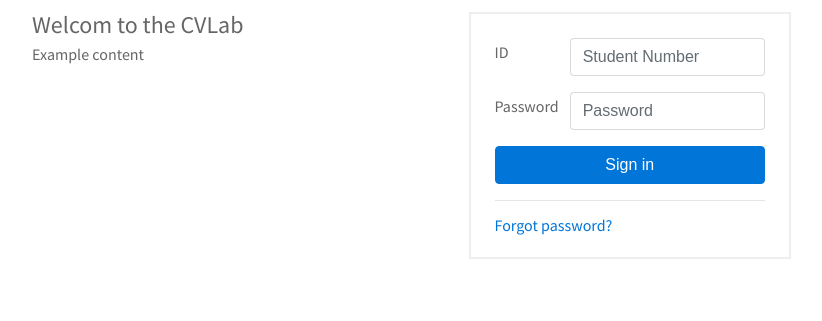
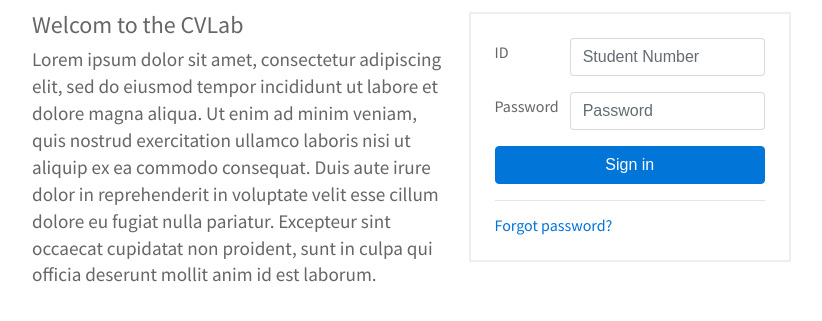
Before and after one commit to jiunbae/scoreboard, a Flask app: page /profile in a window 1280 px wide. Shown: the part 60-381 px from the top of the page, without its empty margins (236-1058 px from the left). Run offline with Flask 2, Linux system fonts and the light colour scheme; some libraries are stand-ins or nearby versions.

Commit message:
Update navbar

```diff
--- a/static/css/style.css
+++ b/static/css/style.css
@@ -56,9 +56,15 @@ nav.navbar ul.navbar-nav li.nav-item {
     text-decoration: inherit;
 }
 
-form#login {
+#login form {
     width: 350px;
+    height: 250px;
     border: 2px solid #eee;
     padding: 24px;
     padding-bottom: 0px;
 }
+
+#login p {
+    font-size: 1.2em;
+    line-height: 1.4em;
+}
--- a/templates/index.html
+++ b/templates/index.html
@@ -24,10 +24,7 @@
             <a class="nav-link" href="/assignments"><i class="fas fa-clipboard-list"></i></a>
           </li>
           <li class="nav-item">
-            <a class="nav-link" href="/submit"><i class="fas fa-file-import"></i></a>
-          </li>
-          <li class="nav-item">
-            <a class="nav-link" href="/"><i class="fas fa-search"></i></a>
+            <a class="nav-link" href="/"><i class="fas fa-bullhorn"></i></a>
           </li>
         </ul>
         <ul class="navbar-nav">
--- a/templates/login.html
+++ b/templates/login.html
@@ -1,13 +1,14 @@
 {% extends "index.html" %}
 
 {% block body %}
-  <div class="row">
+  <div id="login" class="row">
     <div class="col-7">
       <h4>Welcom to the CVLab</h4>
-      <p>Example content
+      <p>
+        Lorem ipsum dolor sit amet, consectetur adipiscing elit, sed do eiusmod tempor incididunt ut labore et dolore magna aliqua. Ut enim ad minim veniam, quis nostrud exercitation ullamco laboris nisi ut aliquip ex ea commodo consequat. Duis aute irure dolor in reprehenderit in voluptate velit esse cillum dolore eu fugiat nulla pariatur. Excepteur sint occaecat cupidatat non proident, sunt in culpa qui officia deserunt mollit anim id est laborum.
       </p>
     </div>
-    <form id="login" class="col-5">
+    <form class="col-5">
       <div class="form-group row">
         <label for="inputEmail3" class="col-sm-3 col-form-label">ID</label>
         <div class="col-sm-9">
```
